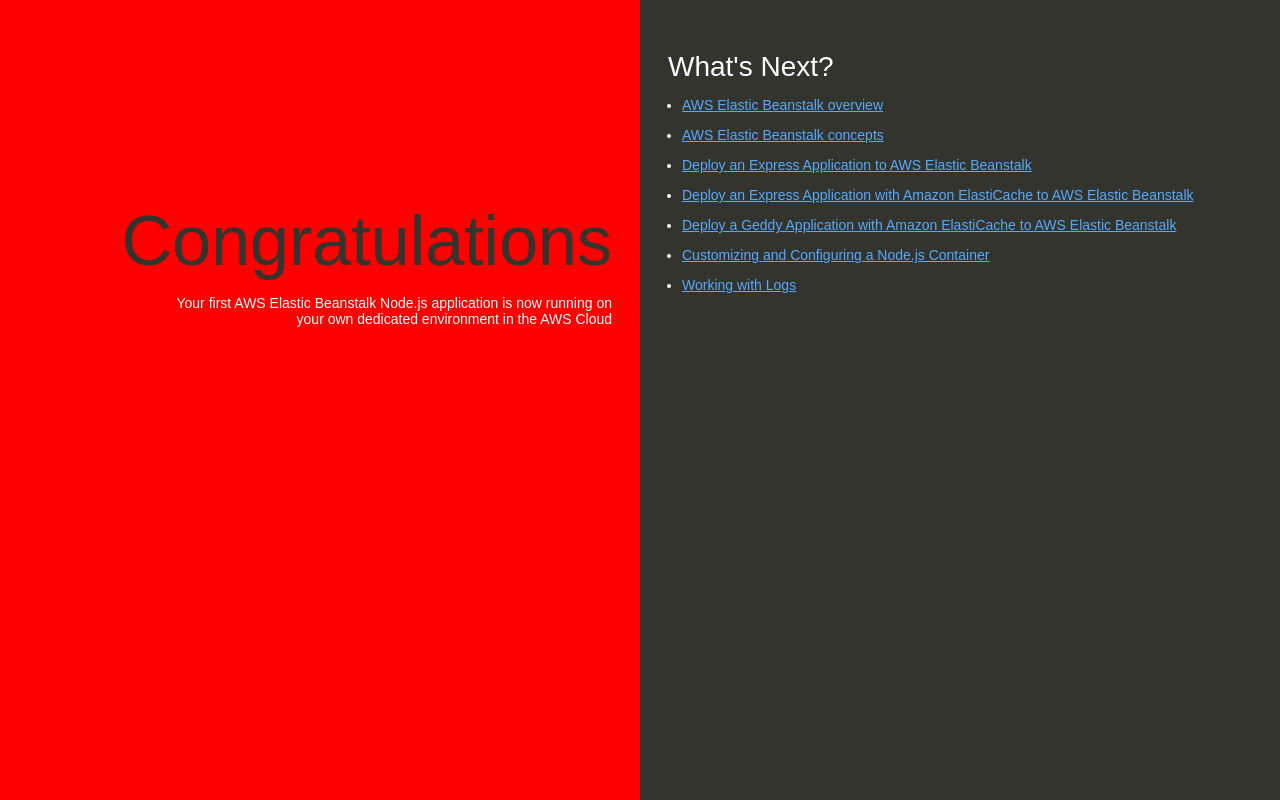
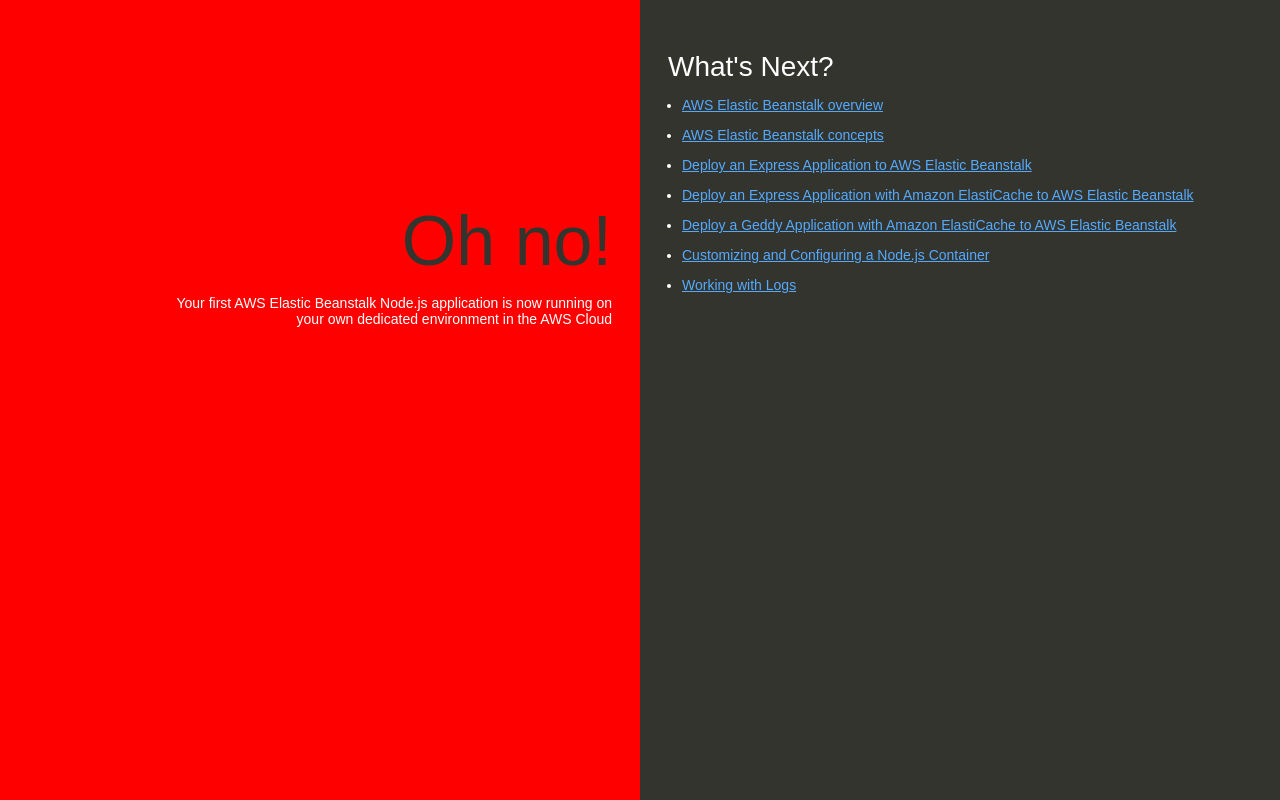
Before and after one commit to ryan-dorman/nodejs_v2_blue, a website: page index.html in a window 1280 px wide. Drawn offline with Linux system fonts and the light colour scheme.

Commit message:
Update index.html to Oh No!

```diff
--- a/index.html
+++ b/index.html
@@ -74,7 +74,7 @@
   </head>
   <body>
     <div class="textColumn">
-      <h1>Congratulations</h1>
+      <h1>Oh no!</h1>
       <p>Your first AWS Elastic Beanstalk Node.js application is now running on your own dedicated environment in the AWS Cloud</p>
     </div>
     <div class="linksColumn">
```
